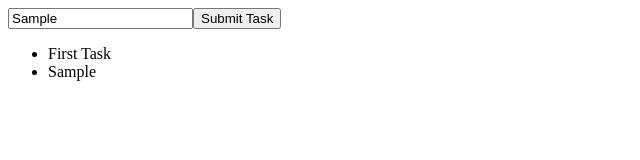
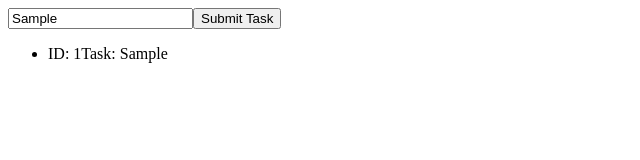
Before and after one commit to ItsWakana/react-task-app, a React (Create React App) app: page / in a window 1280 px wide. Both pictures are taken after typing "Sample" into the empty fields and a click on the button "Submit Task". Shown: the top 160 px of the page, without its empty margins (0-640 px from the left). Built offline with nearby package versions, Linux system fonts and the light colour scheme.

Commit message:
display task IDs on submit

```diff
--- a/src/components/App.js
+++ b/src/components/App.js
@@ -7,8 +7,8 @@ class App extends Component {
     super(props);
 
     this.state = {
-      id: uniqid(),
-      tasks: [{id: uniqid(), name: 'First Task'}],
+      id: 1,
+      tasks: [],
       inputValue: ''
     }
 
--- a/src/components/Overview.js
+++ b/src/components/Overview.js
@@ -6,7 +6,10 @@ const Overview = (props) => {
     return (
         <ul>
             {tasks.map(task => (
-                <li key={task.id}>{task.name}</li>
+                <li key={task.id}>
+                    ID: {task.id}
+                    Task: {task.name}
+                </li>
             ))}
         </ul>
     )
```
